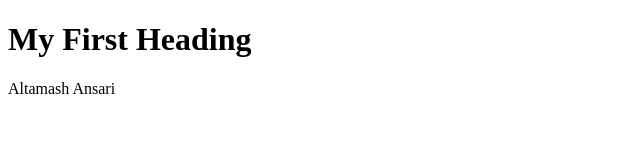
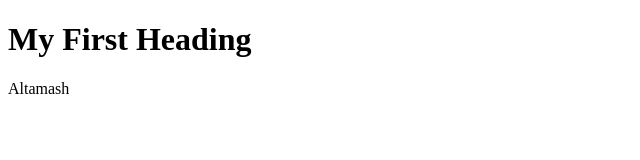
Before and after one commit to priyankamistry09/extension_test, a website: page client/index.html in a window 1280 px wide. Shown: the full height of the page, 0-640 px from the left. Drawn offline with Linux system fonts and the light colour scheme.

Commit message:
Update index.html

```diff
--- a/client/index.html
+++ b/client/index.html
@@ -4,7 +4,7 @@
 
 	<h1>My First Heading</h1>
 
-	<p>Altamash Ansari</p>
+	<p>Altamash</p>
 
 </body>
 </html>
```
